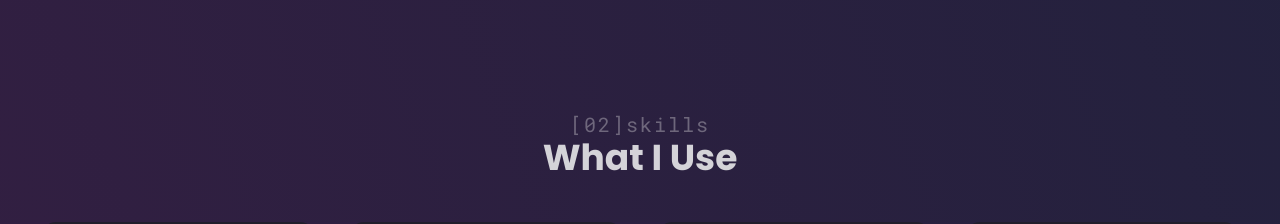
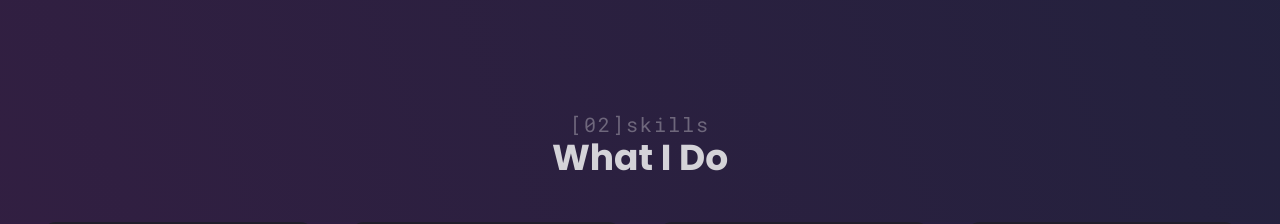
Before and after one commit to encarnac/portfolio, a React (Vite) app: page / in a window 1280 px wide. Shown: the part 1360-1584 px from the top of the page. Built offline with nearby package versions, Linux system fonts and the light colour scheme.

Commit message:
Changed Skills section header to "What I Do"

```diff
--- a/src/components/SkillsSection.jsx
+++ b/src/components/SkillsSection.jsx
@@ -32,7 +32,7 @@ const SkillsSection = () => {
         </h4>
         <h3 className="font-sans text-3xl font-bold text-[#5b5662] dark:text-[#D4D3D8] lg:text-4xl">
           {/* <span className="bg-gradient-to-r from-[#68A3EB] to-[#F38BBB] bg-clip-text text-transparent dark:from-[#3034C2] dark:via-[#6A3DD1] dark:to-[#9329BE]"> */}
-          What I Use
+          What I Do
           {/* </span> */}
         </h3>
       </div>
```
